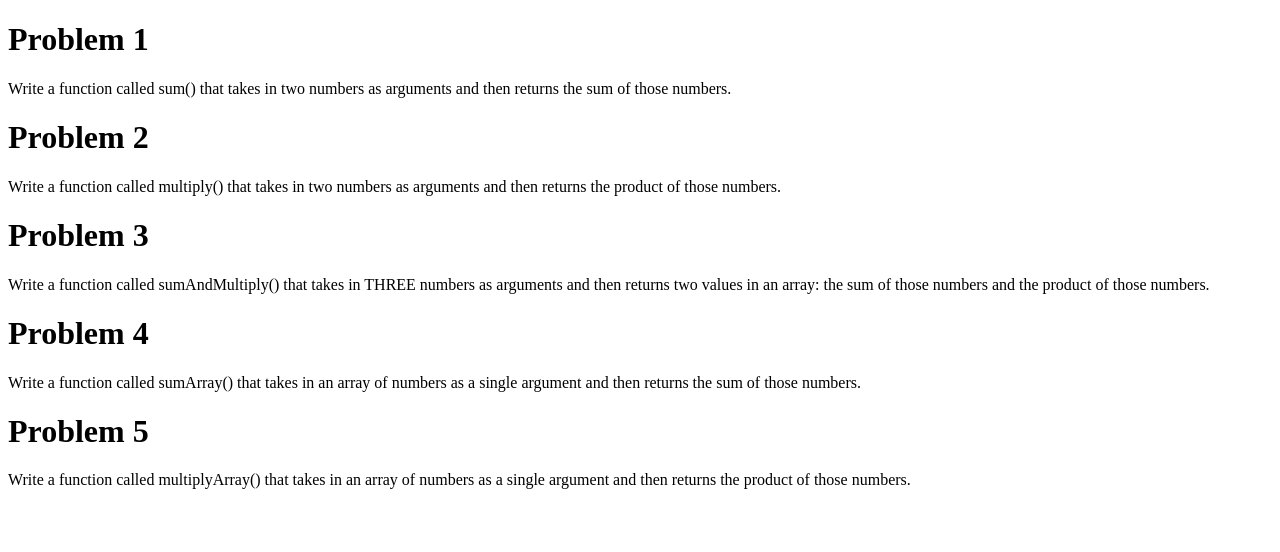
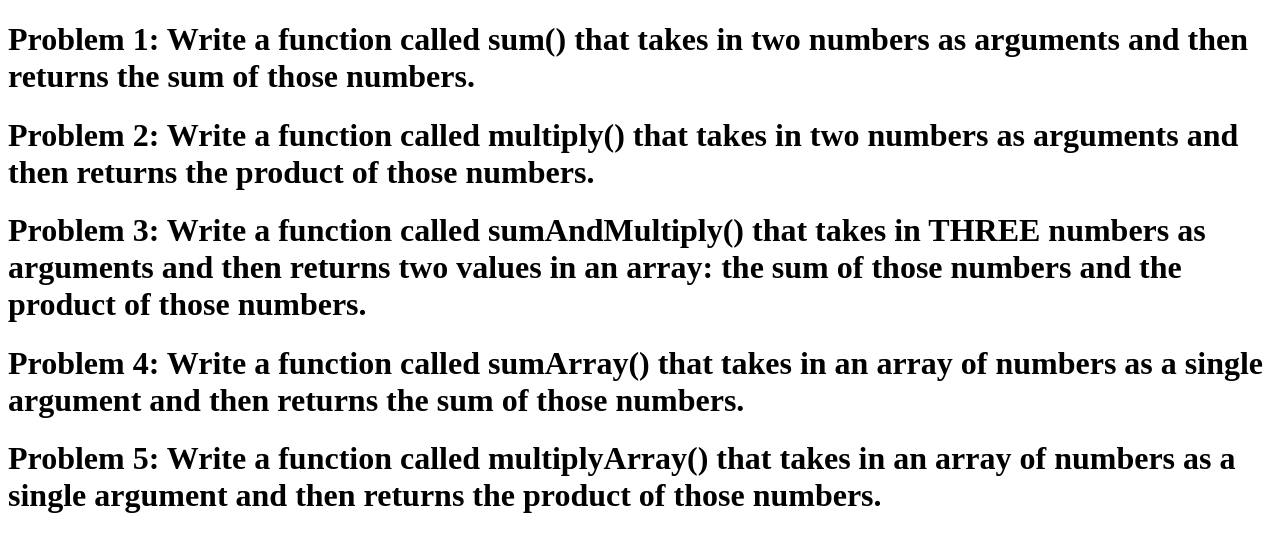
Before and after one commit to sungkim3/lab-april-15, a plain HTML site: page index.html in a window 1280 px wide. Drawn offline with Linux system fonts and the light colour scheme.

Commit message:
updates index.html to correctly display header text

```diff
--- a/index.html
+++ b/index.html
@@ -7,20 +7,21 @@
     </head>
 
     <body>
-      <h1>Problem 1</h1>
-      <p id = "sumFunction">Write a function called sum() that takes in two numbers as arguments and then returns the sum of those numbers.</p>
+      <h1>Problem 1: Write a function called sum() that takes in two numbers as arguments and then returns the sum of those numbers.</h1>
+      <p id = "sumFunction"></p>
 
-      <h1>Problem 2</h1>
-      <p id = "multiplyFunction">Write a function called multiply() that takes in two numbers as arguments and then returns the product of those numbers.</p>
+      <h1>Problem 2: Write a function called multiply() that takes in two numbers as arguments and then returns the product of those numbers.</h1>
+      <p id = "multiplyFunction"></p>
 
-      <h1>Problem 3</h1>
-      <p id = "sumOnly">Write a function called sumAndMultiply() that takes in THREE numbers as arguments and then returns two values in an array: the sum of those numbers and the product of those numbers.</p>
+      <h1>Problem 3: Write a function called sumAndMultiply() that takes in THREE numbers as arguments and then returns two values in an array: the sum of those numbers and the product of those numbers.</h1>
+      <p id = "sumOnly"></p>
       <p id = "productOnly"> </p>
-      <h1>Problem 4</h1>
-      <p id = "sumArrayFn">Write a function called sumArray() that takes in an array of numbers as a single argument and then returns the sum of those numbers.</p>
 
-      <h1>Problem 5</h1>
-      <p id = "multiplyArrayFn">Write a function called multiplyArray() that takes in an array of numbers as a single argument and then returns the product of those numbers.</p>
+      <h1>Problem 4: Write a function called sumArray() that takes in an array of numbers as a single argument and then returns the sum of those numbers.</h1>
+      <p id = "sumArrayFn"></p>
+
+      <h1>Problem 5: Write a function called multiplyArray() that takes in an array of numbers as a single argument and then returns the product of those numbers.</h1>
+      <p id = "multiplyArrayFn"></p>
     </body>
 
   </html>
```
